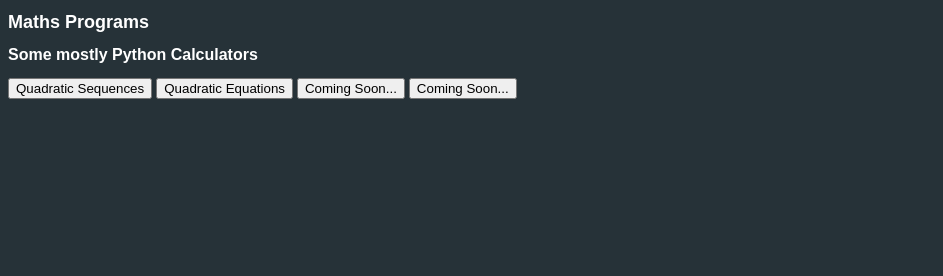
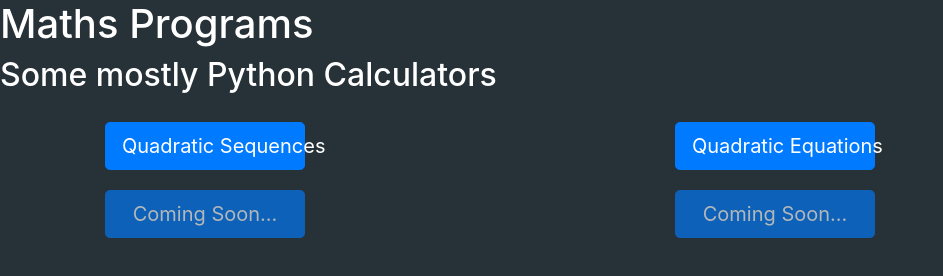
Before and after one commit to BenBJD/Pymaths, a website: page GUI/index.html in a window 1280 px wide. Shown: the whole page, without its empty margins (0-943 px from the left). Drawn offline with nearby package versions, Linux system fonts and the light colour scheme.

Commit message:
Editing layout

```diff
--- a/GUI/index.html
+++ b/GUI/index.html
@@ -2,17 +2,33 @@
   <html>
     <head>
       <meta charset="UTF-8">
+      <meta name="viewport" content="width=device-width, initial-scale=1, shrink-to-fit=no">
       <title>Maths Programs</title>
       <link rel="stylesheet" type="text/css" href="main.css">
+      <link rel="stylesheet" href="https://stackpath.bootstrapcdn.com/bootstrap/4.1.1/css/bootstrap.min.css" integrity="sha384-WskhaSGFgHYWDcbwN70/dfYBj47jz9qbsMId/iRN3ewGhXQFZCSftd1LZCfmhktB" crossorigin="anonymous">
+      <script src="https://code.jquery.com/jquery-3.3.1.slim.min.js" integrity="sha384-q8i/X+965DzO0rT7abK41JStQIAqVgRVzpbzo5smXKp4YfRvH+8abtTE1Pi6jizo" crossorigin="anonymous"></script>
+      <script src="https://cdnjs.cloudflare.com/ajax/libs/popper.js/1.14.3/umd/popper.min.js" integrity="sha384-ZMP7rVo3mIykV+2+9J3UJ46jBk0WLaUAdn689aCwoqbBJiSnjAK/l8WvCWPIPm49" crossorigin="anonymous"></script>
+      <script src="https://stackpath.bootstrapcdn.com/bootstrap/4.1.1/js/bootstrap.min.js" integrity="sha384-smHYKdLADwkXOn1EmN1qk/HfnUcbVRZyYmZ4qpPea6sjB/pTJ0euyQp0Mk8ck+5T" crossorigin="anonymous"></script>
     </head>
     <body>
       <h1>Maths Programs</h1>
       <h2>Some mostly Python Calculators</h2>
-      <div class="menubuttons">
-          <button class="calcbutton">Quadratic Sequences</button>
-          <button class="calcbutton">Quadratic Equations</button>
-          <button class="calcbutton">Coming Soon...</button>
-          <button class="calcbutton">Coming Soon...</button>
+      <div class="menubuttons container">
+          <div class="row">
+              <div class="col">
+                  <button class="btn btn-primary btn-lg calcbutton">Quadratic Sequences</button>
+              </div>
+              <div class="col">
+                  <button class="btn btn-primary btn-lg calcbutton">Quadratic Equations</button>
+              </div>
+              <div class="w-100"></div>
+              <div class="col">
+                  <button class="btn btn-primary btn-lg calcbutton" disabled>Coming Soon...</button>
+              </div>
+              <div class="col">
+                  <button class="btn btn-primary btn-lg calcbutton" disabled>Coming Soon...</button>
+              </div>
+            </div>
      </div>
     </body>
   </html>
--- a/GUI/main.css
+++ b/GUI/main.css
@@ -1,11 +1,15 @@
 h1, h2 {
     font-family: sans-serif, Arial;
     font-size: 18px;
-    color: #ffffff;
+    color: #ffffff !important;
 }
 h2 {
     font-size: 16px;
 }
-body {
-    background-color: #263238;
-} i
+.container, .menubuttons, body, div {
+    background-color: #263238 !important;
+}
+.calcbutton {
+    margin: 20px 0 0 20px;
+    width: 200px;
+}
--- a/GUI/main.js
+++ b/GUI/main.js
@@ -1,10 +1,7 @@
 const {app, BrowserWindow} = require('electron')
 
   function createWindow () {
-    // Create the browser window.
     win = new BrowserWindow({width: 800, height: 600})
-
-    // and load the index.html of the app.
     win.loadFile('index.html')
   }
 
```
